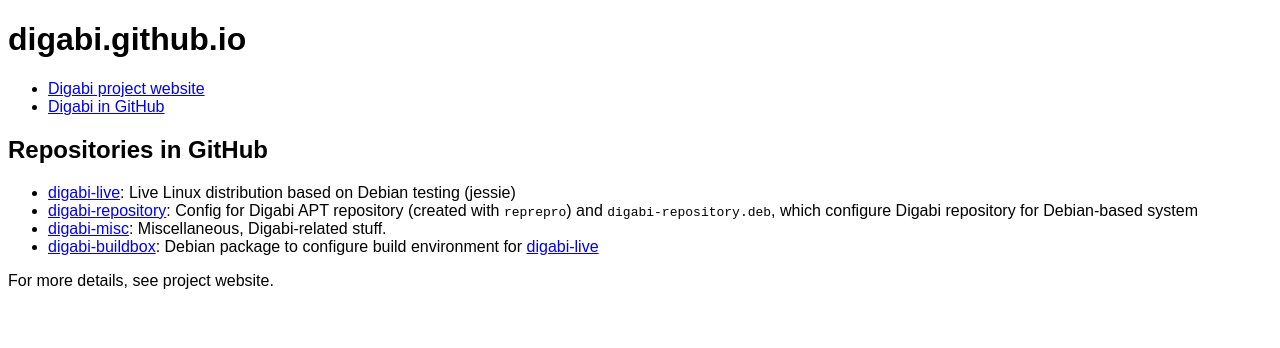
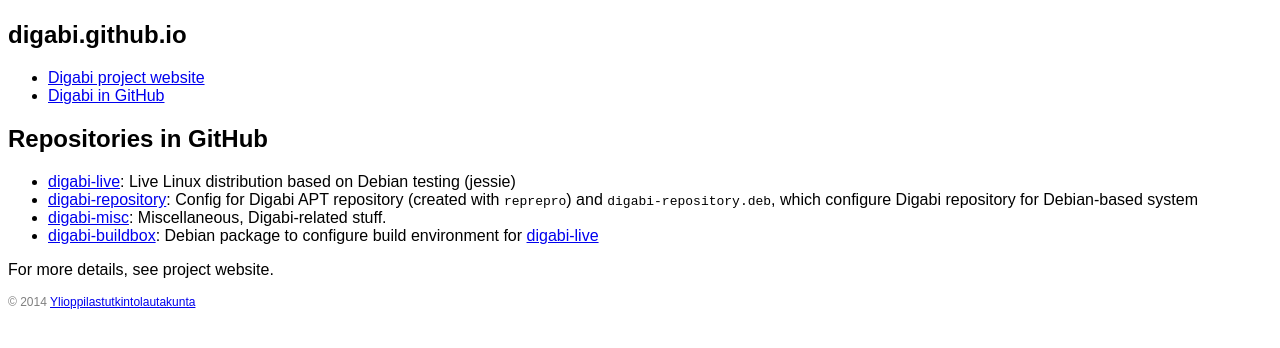
Before and after one commit to digabi/digabi.github.io, a Jekyll site: the page built from index.md, in a window 1280 px wide. Shown: the top 348 px of the page. Built offline with Jekyll 4.4.1, drawn with Linux system fonts in a browser that asks for light colours.

Commit message:
Updated layout: added header and footer.

```diff
--- a/_layouts/default.html
+++ b/_layouts/default.html
@@ -6,8 +6,19 @@
         <link rel="stylesheet" href="/common/style.css"/>
     </head>
     <body>
+        <div id="page">
+        <header>
+            <h1 class="site-title">{{ site.title }}</h1>
+            <h2 class="site-description">{{ site.description }}</h2>
+        </header>
 
-    {{ content }}
+        <section id="main">
+            {{ content }}
+        </section>
 
+        <footer>
+            <p class="small quiet">&copy; 2014 <a href="http://www.ylioppilastutkinto.fi/">Ylioppilastutkintolautakunta</a></p>
+        </footer>
+        </div>
     </body>
 </html>
```
